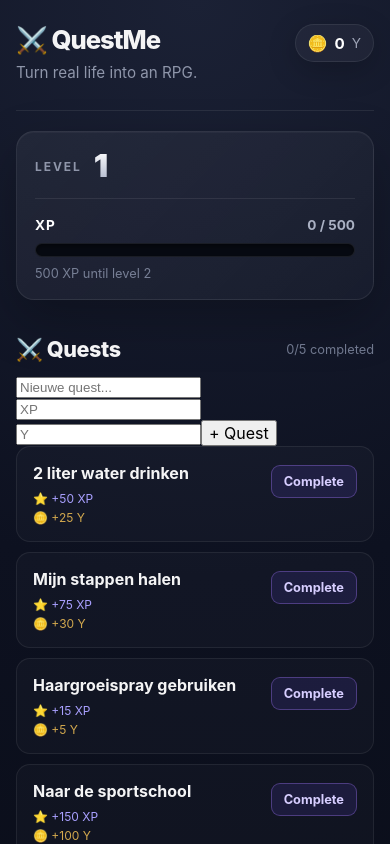
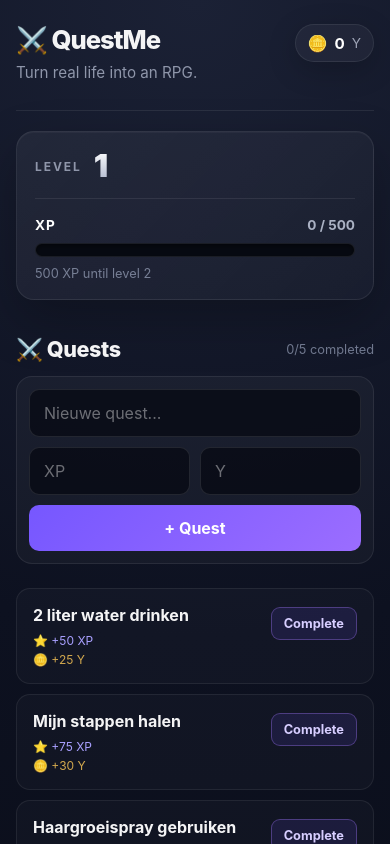
Before and after one commit to yoeran-work/QuestMe, a React (Vite) app: page / in a window 390 px wide. Shown: the top 844 px of the page. Built offline with nearby package versions, Linux system fonts and the light colour scheme.

Commit message:
Update styles.css
Added style for the "new quest" interface

```diff
--- a/src/styles.css
+++ b/src/styles.css
@@ -484,4 +484,109 @@ main {
     flex-direction: column;
     gap: 4px;
   }
+
+/* =========================
+   QUEST FORM
+   ========================= */
+
+.quest-form {
+  margin-bottom: 24px;
 }
+
+.quest-form-grid {
+  display: grid;
+  grid-template-columns: minmax(0, 1fr) 110px 110px auto;
+  gap: 12px;
+  align-items: center;
+  padding: 16px;
+  border: 1px solid rgba(255, 255, 255, 0.08);
+  border-radius: 16px;
+  background: rgba(255, 255, 255, 0.035);
+}
+
+.quest-form input {
+  width: 100%;
+  min-width: 0;
+  box-sizing: border-box;
+  padding: 13px 14px;
+  border: 1px solid rgba(255, 255, 255, 0.1);
+  border-radius: 10px;
+  outline: none;
+
+  background: rgba(8, 11, 20, 0.8);
+  color: #ffffff;
+
+  font: inherit;
+  transition:
+    border-color 0.2s ease,
+    box-shadow 0.2s ease,
+    background 0.2s ease;
+}
+
+.quest-form input::placeholder {
+  color: rgba(255, 255, 255, 0.4);
+}
+
+.quest-form input:focus {
+  border-color: rgba(124, 92, 255, 0.8);
+  box-shadow: 0 0 0 3px rgba(124, 92, 255, 0.12);
+  background: rgba(8, 11, 20, 1);
+}
+
+.quest-form button {
+  padding: 13px 18px;
+  border: 0;
+  border-radius: 10px;
+
+  background: linear-gradient(
+    135deg,
+    #7657ff,
+    #9b6dff
+  );
+
+  color: #ffffff;
+  font: inherit;
+  font-weight: 700;
+  white-space: nowrap;
+
+  cursor: pointer;
+
+  transition:
+    transform 0.15s ease,
+    filter 0.15s ease;
+}
+
+.quest-form button:hover {
+  filter: brightness(1.08);
+  transform: translateY(-1px);
+}
+
+.quest-form button:active {
+  transform: translateY(0);
+}
+
+
+/* =========================
+   QUEST FORM - MOBILE
+   ========================= */
+
+@media (max-width: 700px) {
+  .quest-form-grid {
+    grid-template-columns: 1fr 1fr;
+  }
+
+  .quest-form input:first-child {
+    grid-column: 1 / -1;
+  }
+
+  .quest-form button {
+    grid-column: 1 / -1;
+  }
+}
+
+@media (max-width: 480px) {
+  .quest-form-grid {
+    padding: 12px;
+    gap: 10px;
+  }
+}
```
